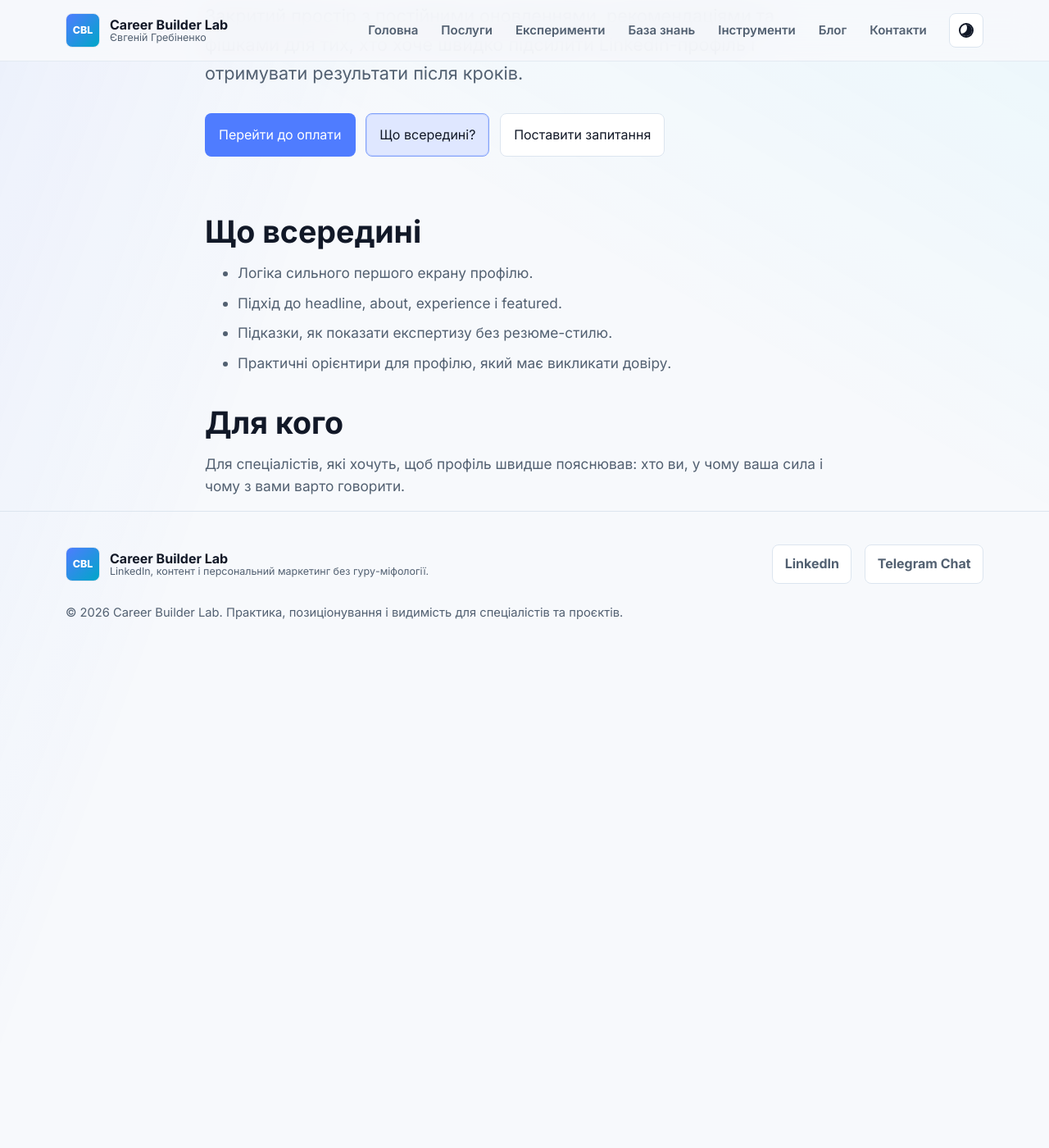
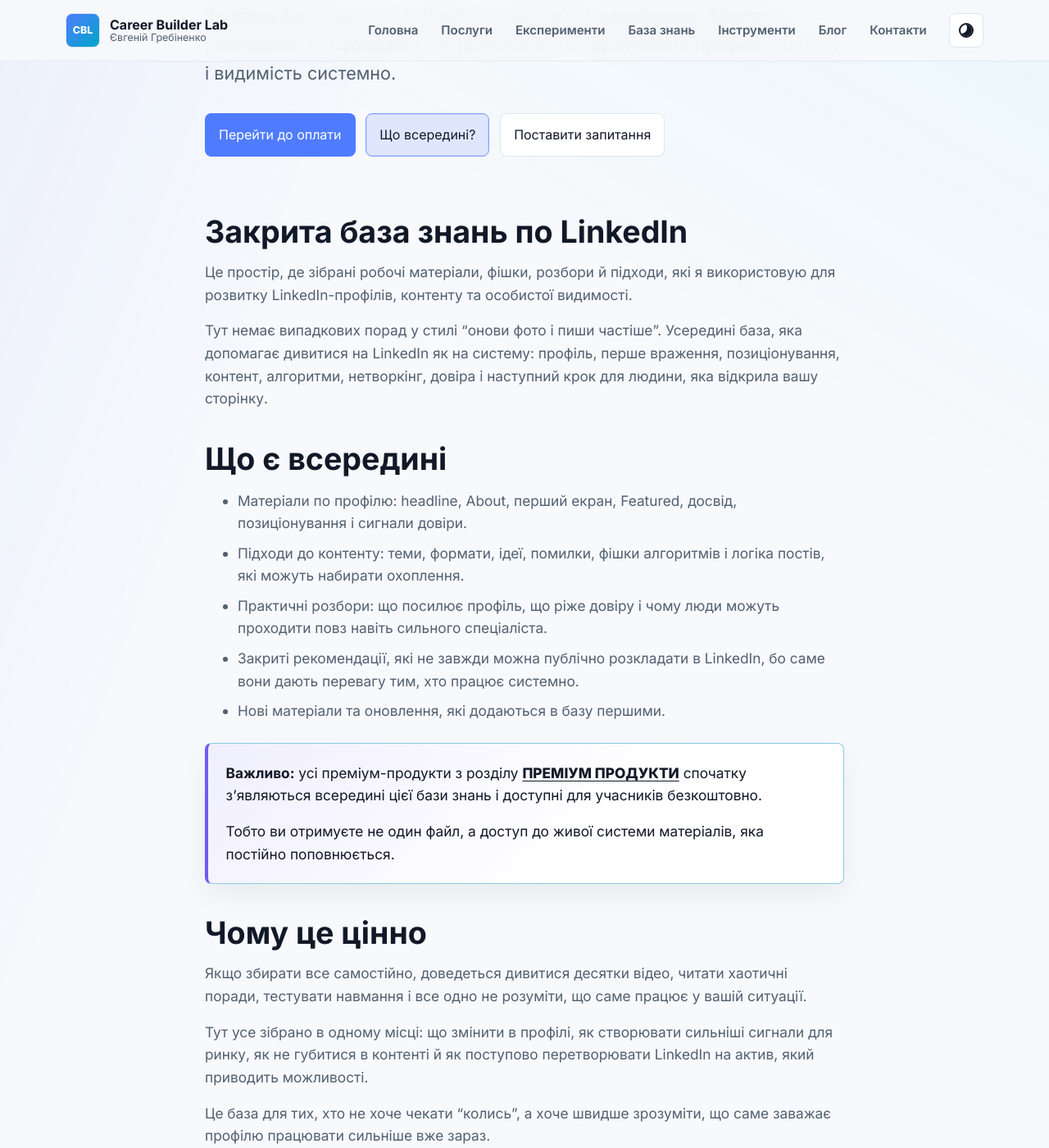
Before and after one commit to jenya112115-source/careerbuilderlab, a Jekyll site: the page built from _products/first-profile.md, in a window 1280 px wide and 1400 px high, scrolled down 433 px. Shown: the whole window at 82% size. Built offline with Jekyll 4.4.1, drawn with Linux system fonts in a browser that asks for light colours; before the commit the page ends 1233 px from its top, so only the background shows below that.

Commit message:
Add files via upload

```diff
--- a/_products/first-profile.md
+++ b/_products/first-profile.md
@@ -1,6 +1,6 @@
 ---
 title: "Профіль Першого Вибору"
-description: "Закритий простір з постійними оновленнями, рекомендаціями та фішками для тих, хто хоче швидко підсилити LinkedIn-профіль і отримувати результати після кроків."
+description: "Закрита база знань по LinkedIn з робочими матеріалами, фішками, розборами та підходами, які допомагають підсилювати профіль, контент і видимість системно."
 price: "429 UAH"
 old_price: "670 UAH"
 payment_url: "https://secure.wayforpay.com/sub/firstprofile"
@@ -16,13 +16,29 @@
     description: "Список готових найновіших матеріалів, рекомендацій і практичних фішок для швидкого підсилення профілю."
 ---
 
-## Що всередині
+## Закрита база знань по LinkedIn
 
-- Логіка сильного першого екрану профілю.
-- Підхід до headline, about, experience і featured.
-- Підказки, як показати експертизу без резюме-стилю.
-- Практичні орієнтири для профілю, який має викликати довіру.
+Це простір, де зібрані робочі матеріали, фішки, розбори й підходи, які я використовую для розвитку LinkedIn-профілів, контенту та особистої видимості.
 
-## Для кого
+Тут немає випадкових порад у стилі “онови фото і пиши частіше”. Усередині база, яка допомагає дивитися на LinkedIn як на систему: профіль, перше враження, позиціонування, контент, алгоритми, нетворкінг, довіра і наступний крок для людини, яка відкрила вашу сторінку.
 
-Для спеціалістів, які хочуть, щоб профіль швидше пояснював: хто ви, у чому ваша сила і чому з вами варто говорити.
+## Що є всередині
+
+- Матеріали по профілю: headline, About, перший екран, Featured, досвід, позиціонування і сигнали довіри.
+- Підходи до контенту: теми, формати, ідеї, помилки, фішки алгоритмів і логіка постів, які можуть набирати охоплення.
+- Практичні розбори: що посилює профіль, що ріже довіру і чому люди можуть проходити повз навіть сильного спеціаліста.
+- Закриті рекомендації, які не завжди можна публічно розкладати в LinkedIn, бо саме вони дають перевагу тим, хто працює системно.
+- Нові матеріали та оновлення, які додаються в базу першими.
+
+<div class="article-callout recommendation-callout premium-access-callout">
+  <p><strong>Важливо:</strong> усі преміум-продукти з розділу <a href="/free/#premium-products">ПРЕМІУМ ПРОДУКТИ</a> спочатку з’являються всередині цієї бази знань і доступні для учасників безкоштовно.</p>
+  <p>Тобто ви отримуєте не один файл, а доступ до живої системи матеріалів, яка постійно поповнюється.</p>
+</div>
+
+## Чому це цінно
+
+Якщо збирати все самостійно, доведеться дивитися десятки відео, читати хаотичні поради, тестувати навмання і все одно не розуміти, що саме працює у вашій ситуації.
+
+Тут усе зібрано в одному місці: що змінити в профілі, як створювати сильніші сигнали для ринку, як не губитися в контенті й як поступово перетворювати LinkedIn на актив, який приводить можливості.
+
+Це база для тих, хто не хоче чекати “колись”, а хоче швидше зрозуміти, що саме заважає профілю працювати сильніше вже зараз.
```
Also changed, not shown: _products/full-access.md (+1 -1 lines), _products/job-search-15-practical-solutions.md (added, +38 -0 lines).
